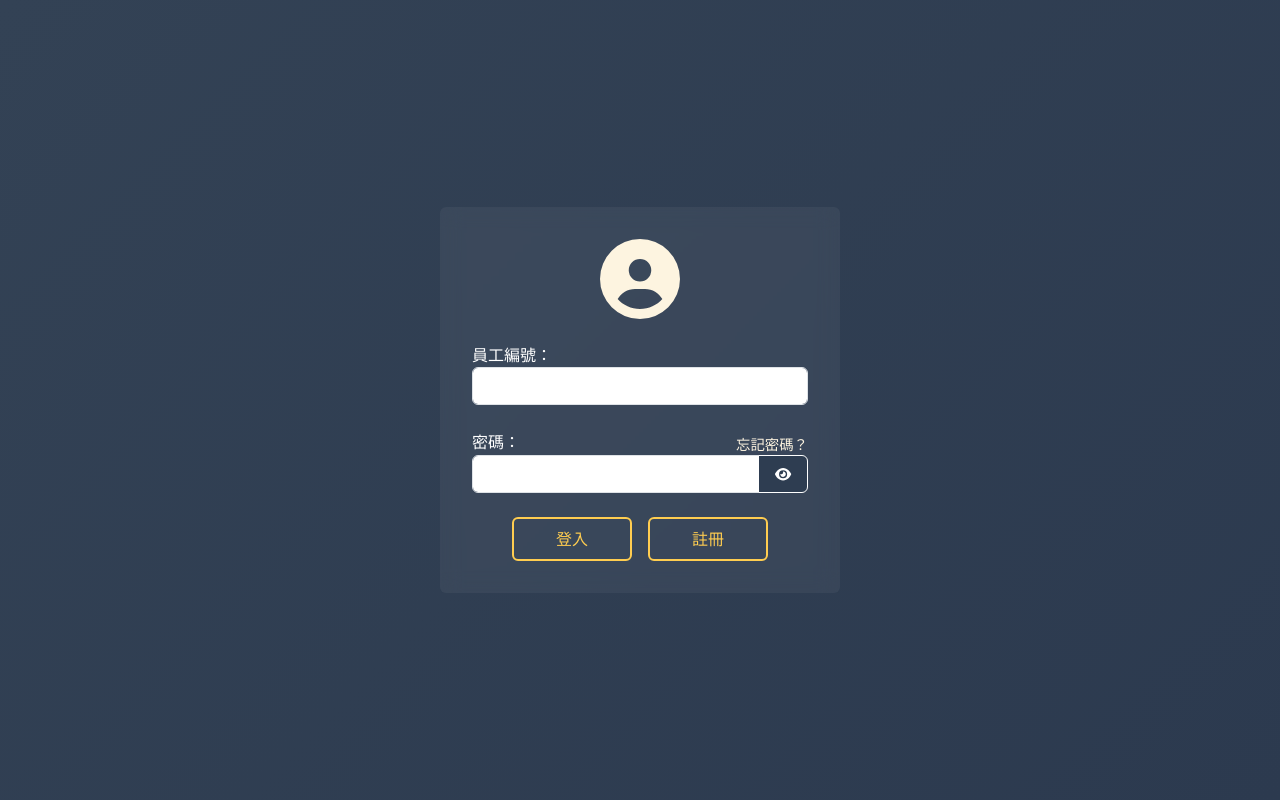
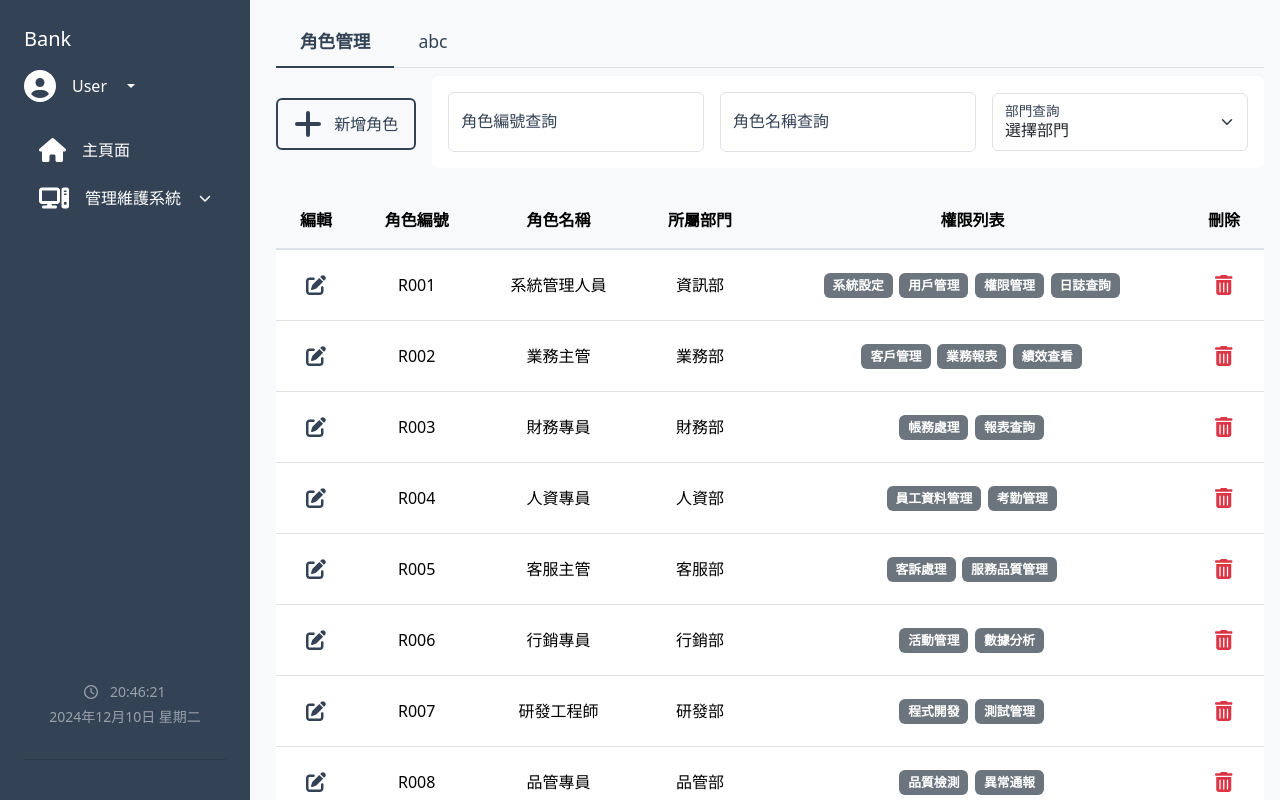
Before and after one commit to D1204463/Login_Permission_Web, a Vue app in the folder Login-Permission-Project-frontend/: page /Role in a window 1280 px wide. Before the commit this address led to /. Shown: the top 800 px of the page. Built offline with nearby package versions, Linux system fonts and the light colour scheme; a web font is replaced by a local one.

Commit message:
調整 sidebar.vue
精誠要求如果沒有該權限就連父選單都不要出現，所以依照精誠需求調整

```diff
--- a/Login-Permission-Project-frontend/src/components/Layout/Sidebar.vue
+++ b/Login-Permission-Project-frontend/src/components/Layout/Sidebar.vue
@@ -49,21 +49,22 @@
                     </li>
 
                     <!-- 管理維護系統 -->
-                    <li class="nav-item w-100">
-                        <a href="#" class="nav-link menu-link" @click.prevent="toggleSubmenu('submenu1')"
-                            :aria-expanded="isSubmenuOpen.submenu1">
+                    <template v-for="(section, key) in sections" :key="key">
+                        <li v-if="visibleSections[key]" class="nav-item w-100">
+                            <a href="#" class="nav-link menu-link" @click.prevent="toggleSubmenu(section.submenuId)"
+                                :aria-expanded="isSubmenuOpen[section.submenuId]">
                                 <div class="d-flex align-items-center justify-content-between w-100">
                                     <div class="d-flex align-items-center">
-                                    <font-awesome-icon :icon="['fas', 'computer']" size="xl" />
-                                    <span class="ms-3">管理維護系統</span>
+                                        <font-awesome-icon :icon="section.icon" size="xl" />
+                                        <span class="ms-3">{{ section.title }}</span>
                                     </div>
                                     <font-awesome-icon :icon="['fas', 'chevron-down']" size="xs" class="submenu-icon"
-                                    :class="{ 'rotated': isSubmenuOpen.submenu1 }" />
+                                        :class="{ 'rotated': isSubmenuOpen[section.submenuId] }" />
                                 </div>
                             </a>
-                        <div class="submenu-container" :class="{ 'show': isSubmenuOpen.submenu1 }">
+                            <div class="submenu-container" :class="{ 'show': isSubmenuOpen[section.submenuId] }">
                                 <ul class="nav flex-column ms-4 submenu-items">
-                                <li class="w-100" v-for="item in filteredManagementItems" :key="item.name">
+                                    <li class="w-100" v-for="item in filteredSectionItems[key]" :key="item.name">
                                         <router-link :to="item.url" class="submenu-link"
                                             :class="{ 'active': $route.path === item.url }">
                                             <span>{{ item.name }}</span>
@@ -72,51 +73,7 @@
                                 </ul>
                             </div>
                         </li>
-
-                    <!-- 人事管理系統 -->
-                    <li class="nav-item w-100">
-                        <a href="#" class="nav-link menu-link" @click.prevent="toggleSubmenu('submenu2')"
-                            :aria-expanded="isSubmenuOpen.submenu2">
-                            <div class="d-flex align-items-center justify-content-between w-100">
-                                <div class="d-flex align-items-center">
-                                    <font-awesome-icon :icon="['fas', 'people-group']" size="xl" />
-                                    <span class="ms-3">人事管理系統</span>
-                                </div>
-                                <font-awesome-icon :icon="['fas', 'chevron-down']" size="xs" class="submenu-icon"
-                                    :class="{ 'rotated': isSubmenuOpen.submenu2 }" />
-                            </div>
-                        </a>
-                        <div class="submenu-container" :class="{ 'show': isSubmenuOpen.submenu2 }">
-                            <ul class="nav flex-column ms-4 submenu-items">
-                                <li class="w-100" v-for="item in filteredHumanResourcesItems" :key="item.name">
-                                    <router-link :to="item.url" class="submenu-link"
-                                        :class="{ 'active': $route.path === item.url }">
-                                        <span>{{ item.name }}</span>
-                                    </router-link>
-                                </li>
-                            </ul>
-                        </div>
-                    </li>
-
-                    <!-- 會計總帳系統 -->
-                    <li class="nav-item w-100">
-                        <a href="#" class="nav-link menu-link" @click.prevent="toggleSubmenu('submenu3')"
-                            :aria-expanded="isSubmenuOpen.submenu3">
-                            <div class="d-flex align-items-center justify-content-between w-100">
-                                <div class="d-flex align-items-center">
-                                    <font-awesome-icon :icon="['fas', 'piggy-bank']" size="xl" />
-                                    <span class="ms-3">會計總帳系統</span>
-                                </div>
-                                <font-awesome-icon :icon="['fas', 'chevron-down']" size="xs" class="submenu-icon"
-                                    :class="{ 'rotated': isSubmenuOpen.submenu3 }" />
-                            </div>
-                        </a>
-                        <div class="submenu-container" :class="{ 'show': isSubmenuOpen.submenu3 }">
-                            <ul class="nav flex-column ms-4 submenu-items">
-                                <!-- 可以添加會計系統的子選項 -->
-                            </ul>
-                        </div>
-                    </li>
+                    </template>
                 </ul>
 
                 <!-- Sidebar Footer -->
@@ -161,11 +118,16 @@ export default {
                 submenu2: ['/employee', '/loginRecord'],
                 submenu3: [] // 會計總帳系統
             },
-            managementItems: [
+            sections: {
+                management: {
+                    title: '管理維護系統',
+                    icon: ['fas', 'computer'],
+                    submenuId: 'submenu1',
+                    items: [
                         {
                             name: '角色管理',
                             url: '/role',
-                    requiredPermissions: [] // 所有人都可以看到
+                            requiredPermissions: []
                         },
                         {
                             name: '部門管理',
@@ -221,8 +183,13 @@ export default {
                                 PERMISSIONS.STATUS.DELETE
                             ]
                         },
-            ],
-            hrItems: [
+                    ]
+                },
+                hr: {
+                    title: '人事管理系統',
+                    icon: ['fas', 'people-group'],
+                    submenuId: 'submenu2',
+                    items: [
                         {
                             name: '員工管理',
                             url: '/employee',
@@ -237,8 +204,16 @@ export default {
                             name: '登入記錄',
                             url: '/loginRecord',
                             requiredPermissions: [PERMISSIONS.RECORD.READ]
+                        }
+                    ]
                 },
-            ],
+                accounting: {
+                    title: '會計總帳系統',
+                    icon: ['fas', 'piggy-bank'],
+                    submenuId: 'submenu3',
+                    items: []
+                }
+            },
             currentTime: '',
             currentDate: '',
             timer: null, // 保存計時器 ID
@@ -276,6 +251,36 @@ export default {
                 return this.hasAnyPermission(item.requiredPermissions);
             });
         },
+        // 確定每個部分是否應該顯示
+        visibleSections() {
+            const result = {};
+
+            Object.entries(this.sections).forEach(([key, section]) => {
+                // 檢查該部分是否有任何可見的項目
+                const hasVisibleItems = section.items.some(item => {
+                    // 如果項目沒有必要權限，或用戶有任一必要權限，則項目可見
+                    return !item.requiredPermissions.length ||
+                        this.hasAnyPermission(item.requiredPermissions);
+                });
+
+                result[key] = hasVisibleItems;
+            });
+
+            return result;
+        },
+        // 為每個部分提供過濾後的項目
+        filteredSectionItems() {
+            const result = {};
+
+            Object.entries(this.sections).forEach(([key, section]) => {
+                result[key] = section.items.filter(item => {
+                    return !item.requiredPermissions.length ||
+                        this.hasAnyPermission(item.requiredPermissions);
+                });
+            });
+
+            return result;
+        }
     },
 
     methods: {
--- a/Login-Permission-Project-frontend/src/router/router.js
+++ b/Login-Permission-Project-frontend/src/router/router.js
@@ -158,15 +158,15 @@ const routes = [
         path: '/Role',
         name: 'Role',
         component: RoleView,
-        meta: {
-            requiresAuth: true,
-            permissions: [
-                PERMISSIONS.ROLE.READ,
-                PERMISSIONS.ROLE.UPDATE,
-                PERMISSIONS.ROLE.CREATE,
-                PERMISSIONS.ROLE.DELETE
-            ]
-        }
+        // meta: {
+        //     requiresAuth: true,
+        //     permissions: [
+        //         PERMISSIONS.ROLE.READ,
+        //         PERMISSIONS.ROLE.UPDATE,
+        //         PERMISSIONS.ROLE.CREATE,
+        //         PERMISSIONS.ROLE.DELETE
+        //     ]
+        // }
     },
 
 ]
```
Lines whose indentation alone changed are shown as unchanged.
